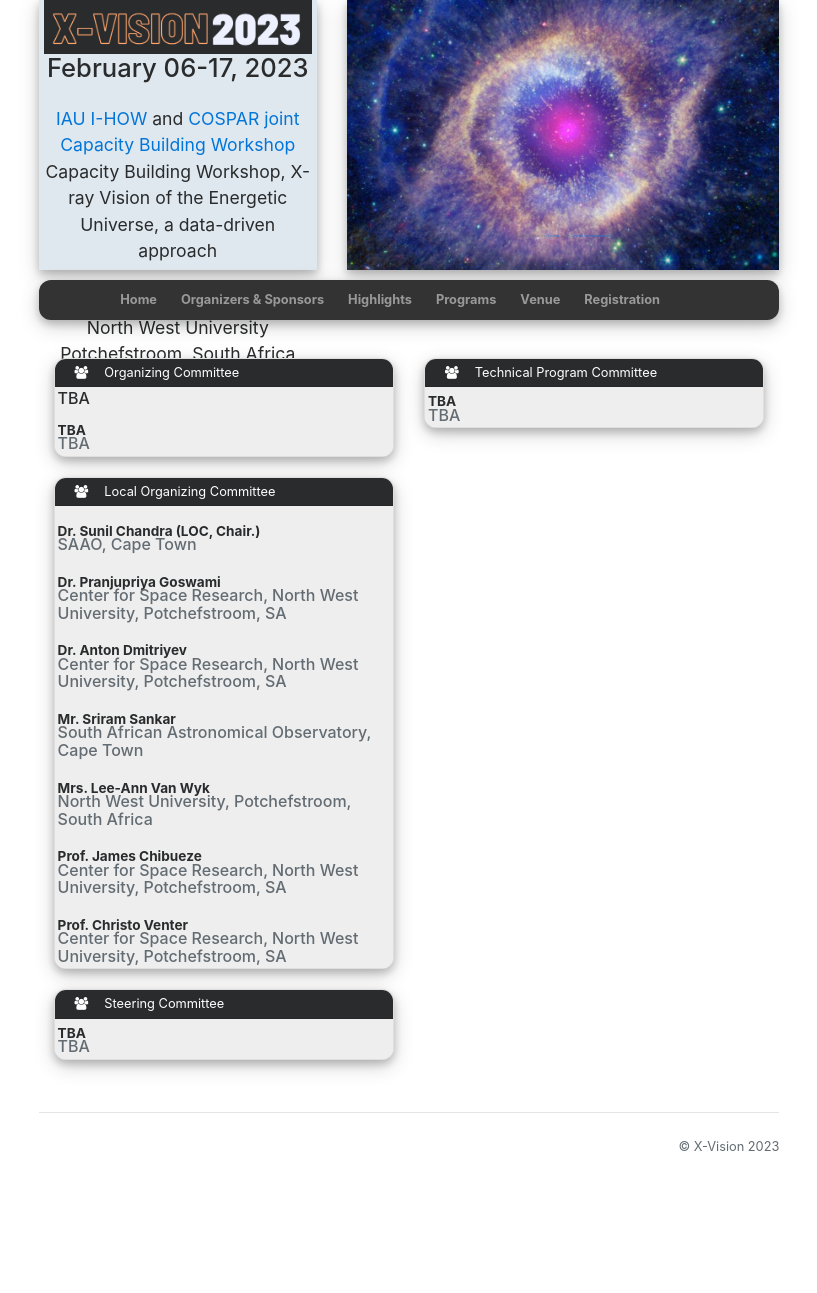
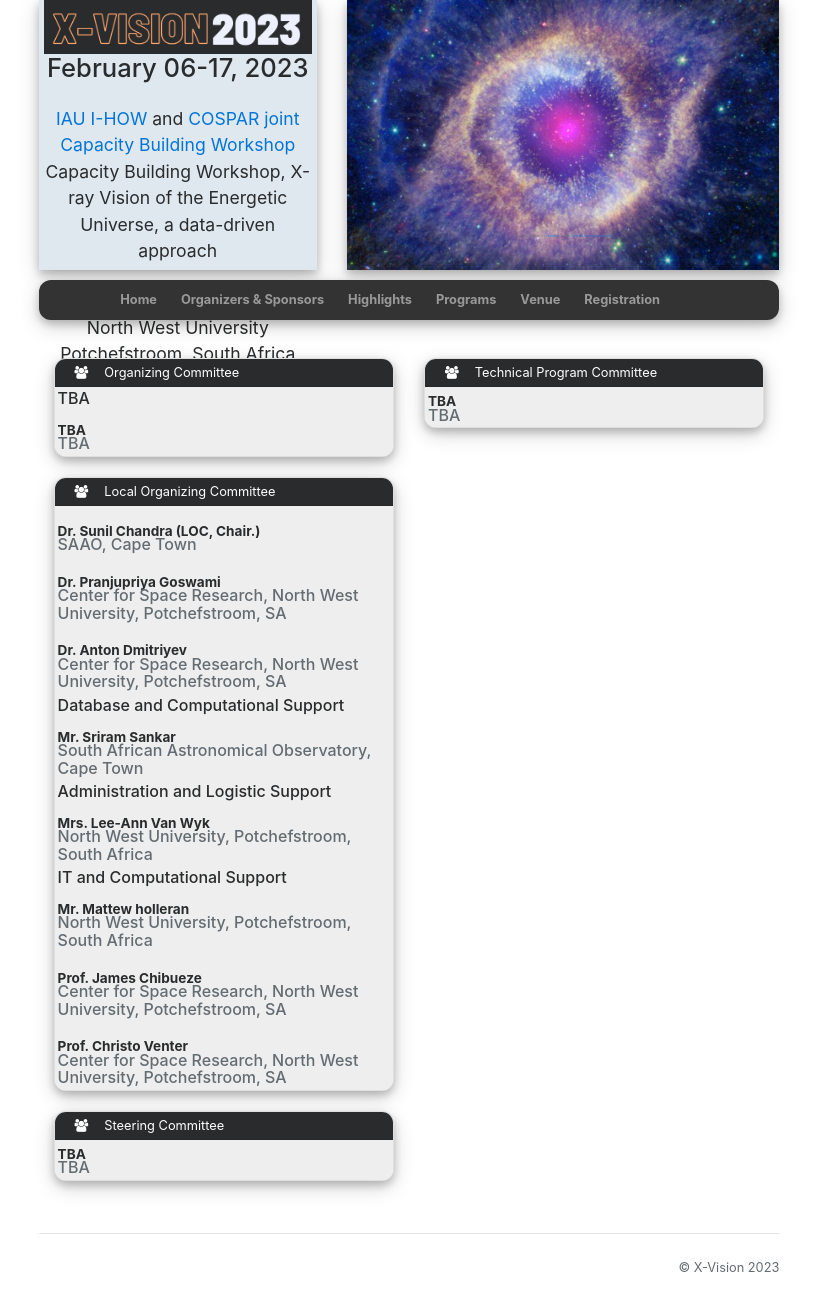
Before and after one commit to xvisionastro2023/xvisionastro2023.github.io, a Jekyll site: the page built from committees.html, in a window 1280 px wide. Shown: the whole page, without its empty margins (231-1048 px from the left). Built offline with Jekyll 4.4.1, drawn with Linux system fonts in a browser that asks for light colours; nearby versions of some CDN libraries; before the commit the page ends 1172 px from its top, so only the background shows below that.

Commit message:
Update conference.yml

```diff
--- a/_data/conference.yml
+++ b/_data/conference.yml
@@ -121,10 +121,15 @@ local_organizing_committees:
     homepage:
   - name: Mr. Sriram Sankar
     org: South African Astronomical Observatory, Cape Town
+    role: Database and Computational Support
     homepage:
   - name: Mrs. Lee-Ann Van Wyk
     org: North West University, Potchefstroom, South Africa
+    role: Administration and Logistic Support
     homepage:
+  - name: Mr. Mattew holleran
+    org: North West University, Potchefstroom, South Africa
+    role: IT and Computational Support
   - name: Prof. James Chibueze
     org: Center for Space Research, North West University, Potchefstroom, SA
     homepage:
```
